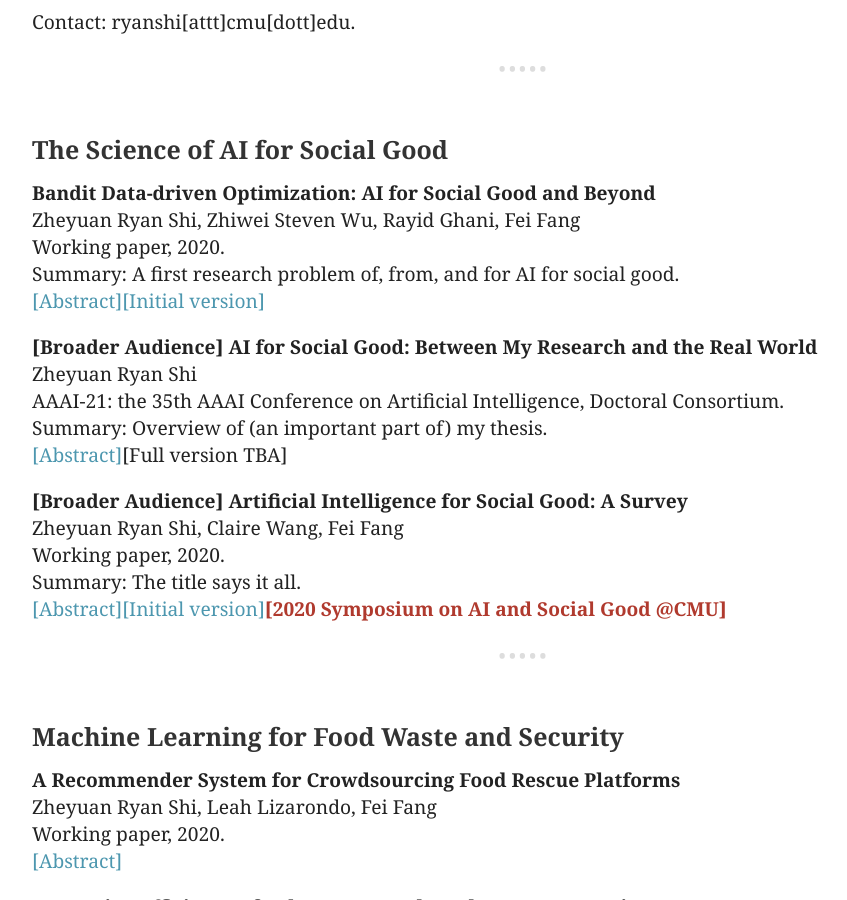
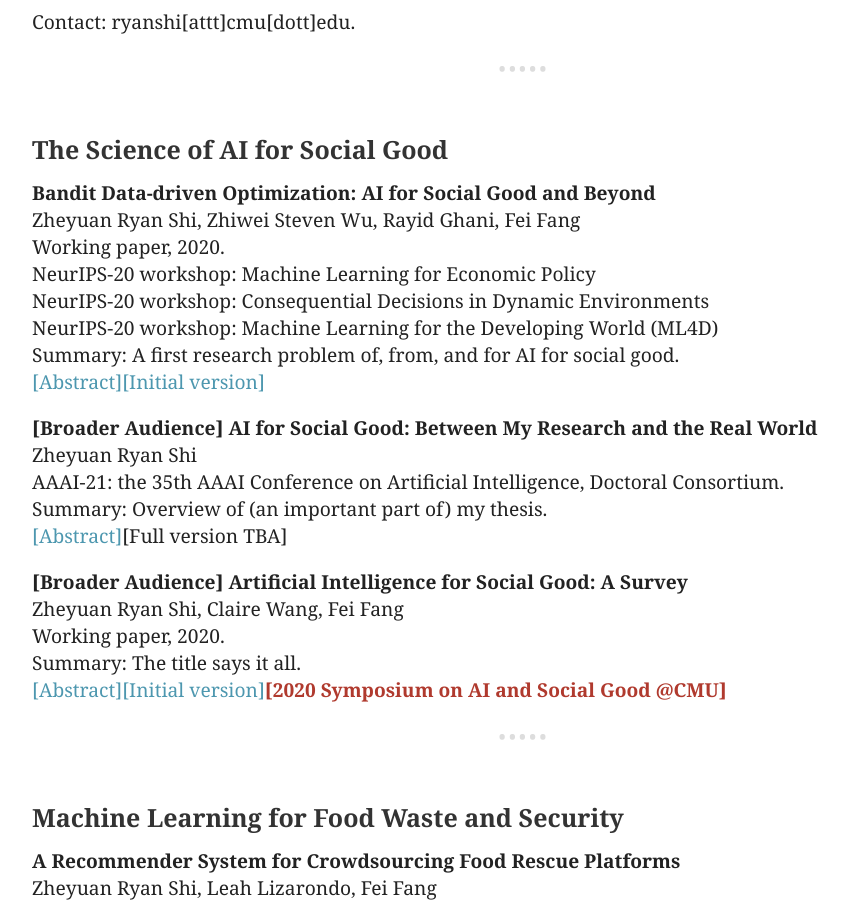
Before and after one commit to ryanzshi/ryanzshi.github.io, a Jekyll site: the page built from index.md, in a window 1280 px wide and 900 px high, scrolled down 353 px. Shown: the whole window, without its empty margins (116-963 px from the left). Built offline with Jekyll 4.4.1, drawn with Linux system fonts in a browser that asks for light colours.

Commit message:
Update index.md

```diff
--- a/index.md
+++ b/index.md
@@ -47,6 +47,12 @@ function absCHF(Id) {
 Zheyuan Ryan Shi, Zhiwei Steven Wu, Rayid Ghani, Fei Fang
 <br>
 Working paper, 2020.
+<br>
+NeurIPS-20 workshop: Machine Learning for Economic Policy
+<br>
+NeurIPS-20 workshop: Consequential Decisions in Dynamic Environments
+<br>
+NeurIPS-20 workshop: Machine Learning for the Developing World (ML4D)
 <br>
 Summary: A first research problem of, from, and for AI for social good.
 <br>
```
